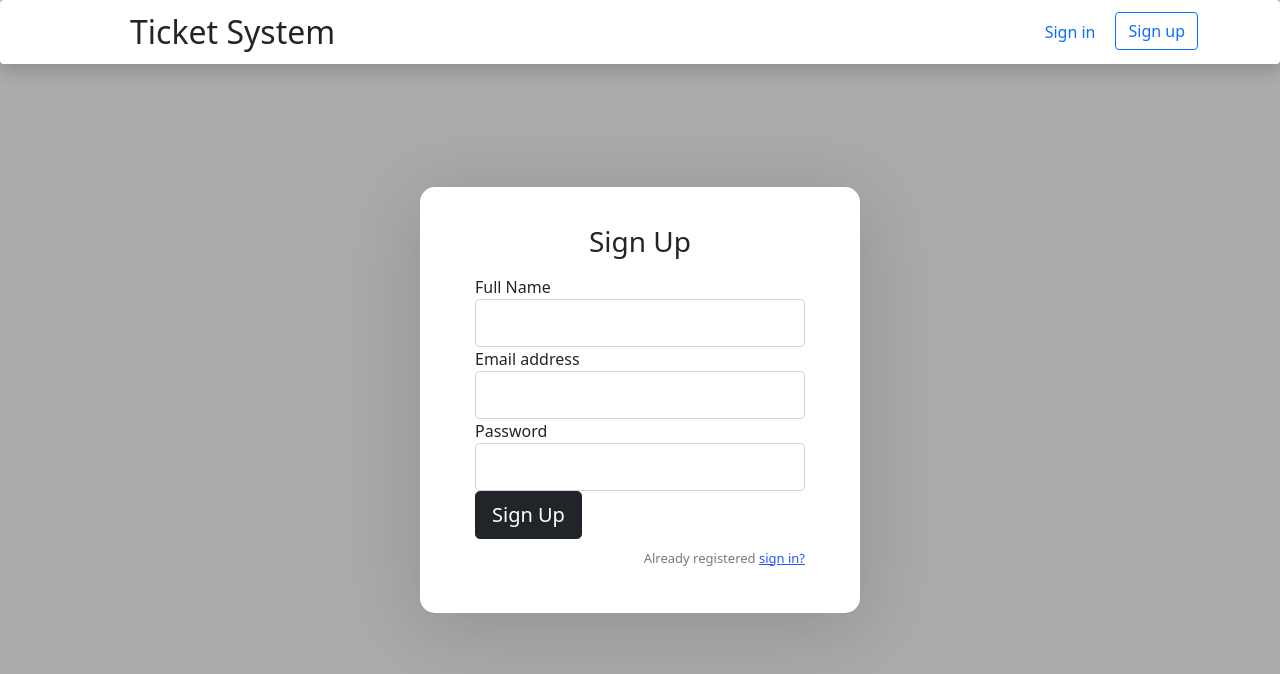
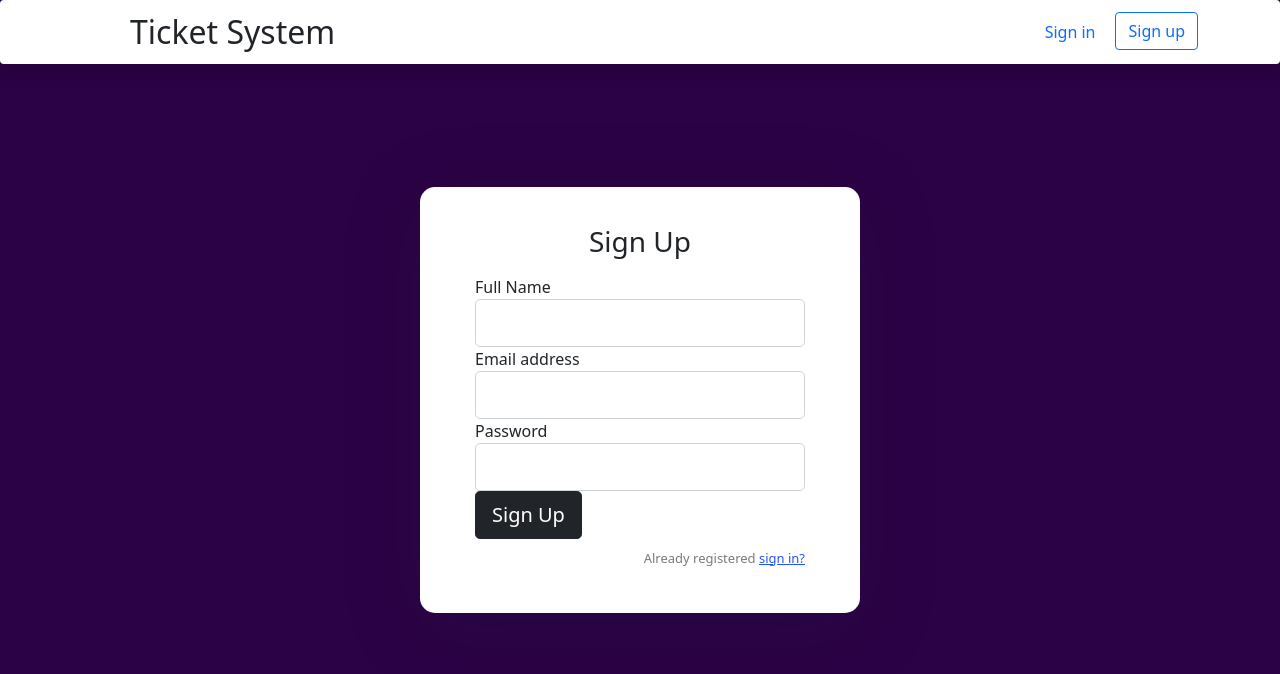
Before and after one commit to uhetz/ticket_system_iu_sem6, a Vue app: page / in a window 1280 px wide. Shown: the top 674 px of the page. Built offline with nearby package versions, Linux system fonts and the light colour scheme.

Commit message:
new bg color

```diff
--- a/src/assets/css/main.css
+++ b/src/assets/css/main.css
@@ -3,7 +3,7 @@
 }
 
 body {
-  background: #918f8fc0 !important;
+  background: #2b0245 !important;
   min-height: 100vh;
   display: flex;
   font-weight: 400;
```
